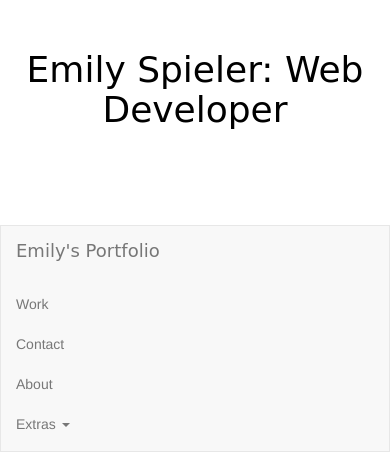
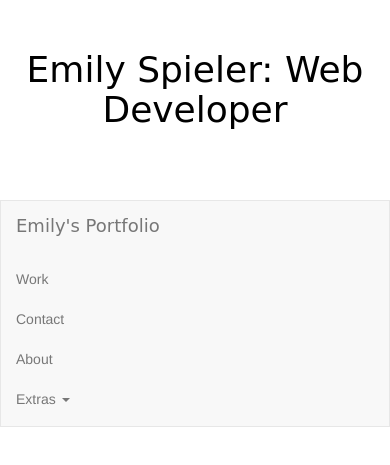
Before and after one commit to emilyspieler/portfolio, a PHP site: page /index.html in a window 390 px wide. Shown: the top 465 px of the page. Run offline with PHP 8.4, Linux system fonts and the light colour scheme; some web fonts are replaced.

Commit message:
mobile fix two

```diff
--- a/style.css
+++ b/style.css
@@ -162,7 +162,7 @@ p.contact {
       color: black;
       background-color: white;
       margin: auto;
-      height: 225px;
+      height: 200px;
       box-shadow: none;
       -webkit-animation: fadein 2s; /* Safari, Chrome and Opera > 12.1 */
            -moz-animation: fadein 2s; /* Firefox < 16 */
@@ -179,7 +179,7 @@ p.contact {
     .jumbotron {
       color: black;
       background-color: rgb(0, 0, 0, .30);
-      height: 550px;
+      height: 600px;
       margin-right: 2%;
       margin-left: 2%;
     }
```
